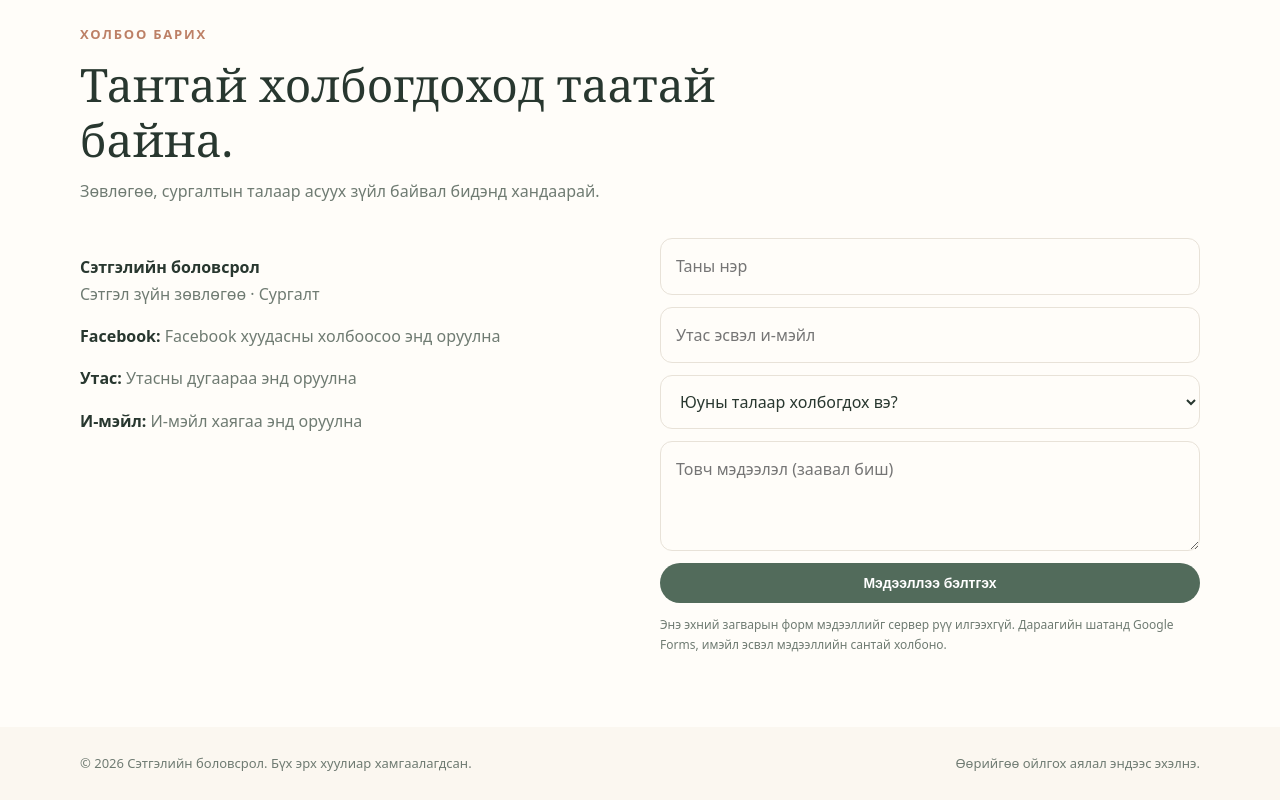
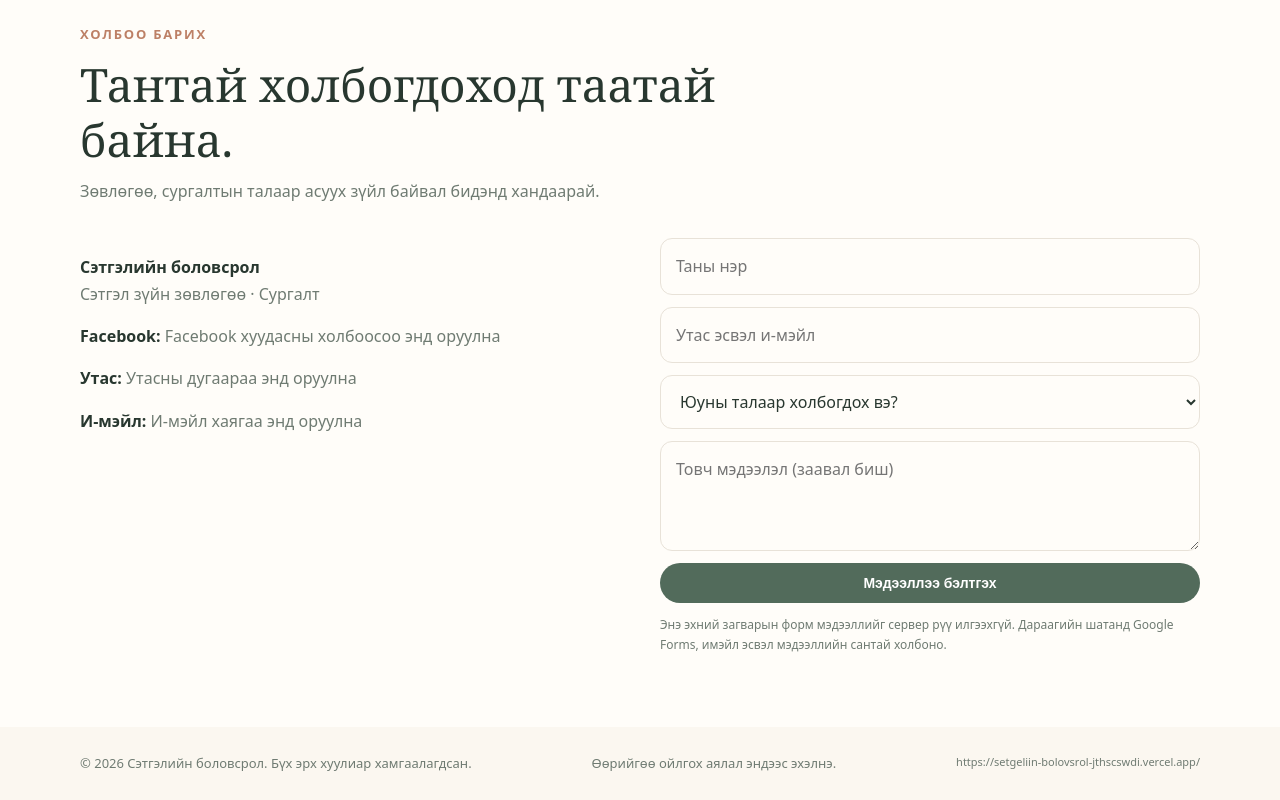
Before and after one commit to orhontuulbatlunaa-psychologist/Setgeliin-bolovsrol, a plain HTML site: page index.html in a window 1280 px wide. Shown: the part 2430-3230 px from the top of the page. Drawn offline with Linux system fonts and the light colour scheme.

Commit message:
Add approved public website URL to site footer

```diff
--- a/index.html
+++ b/index.html
@@ -215,6 +215,7 @@
     <div class="wrap footer-row">
       <span>© <span id="year"></span> Сэтгэлийн боловсрол. Бүх эрх хуулиар хамгаалагдсан.</span>
       <span>Өөрийгөө ойлгох аялал эндээс эхэлнэ.</span>
+      <a href="https://setgeliin-bolovsrol-jthscswdi.vercel.app/" aria-label="Сэтгэлийн боловсролын вэбсайт" style="font-size:11px;color:var(--muted)">https://setgeliin-bolovsrol-jthscswdi.vercel.app/</a>
     </div>
   </footer>
   <script>
```
